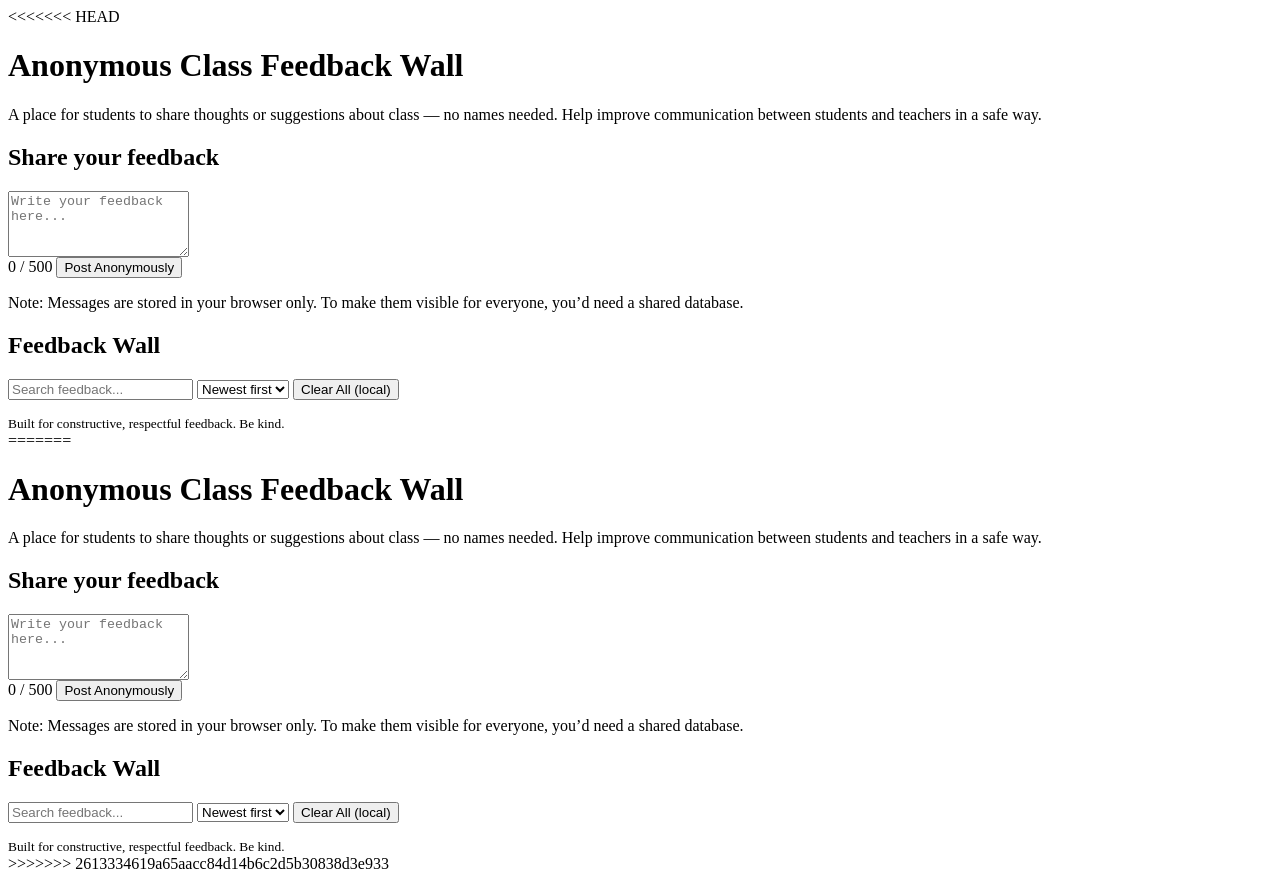
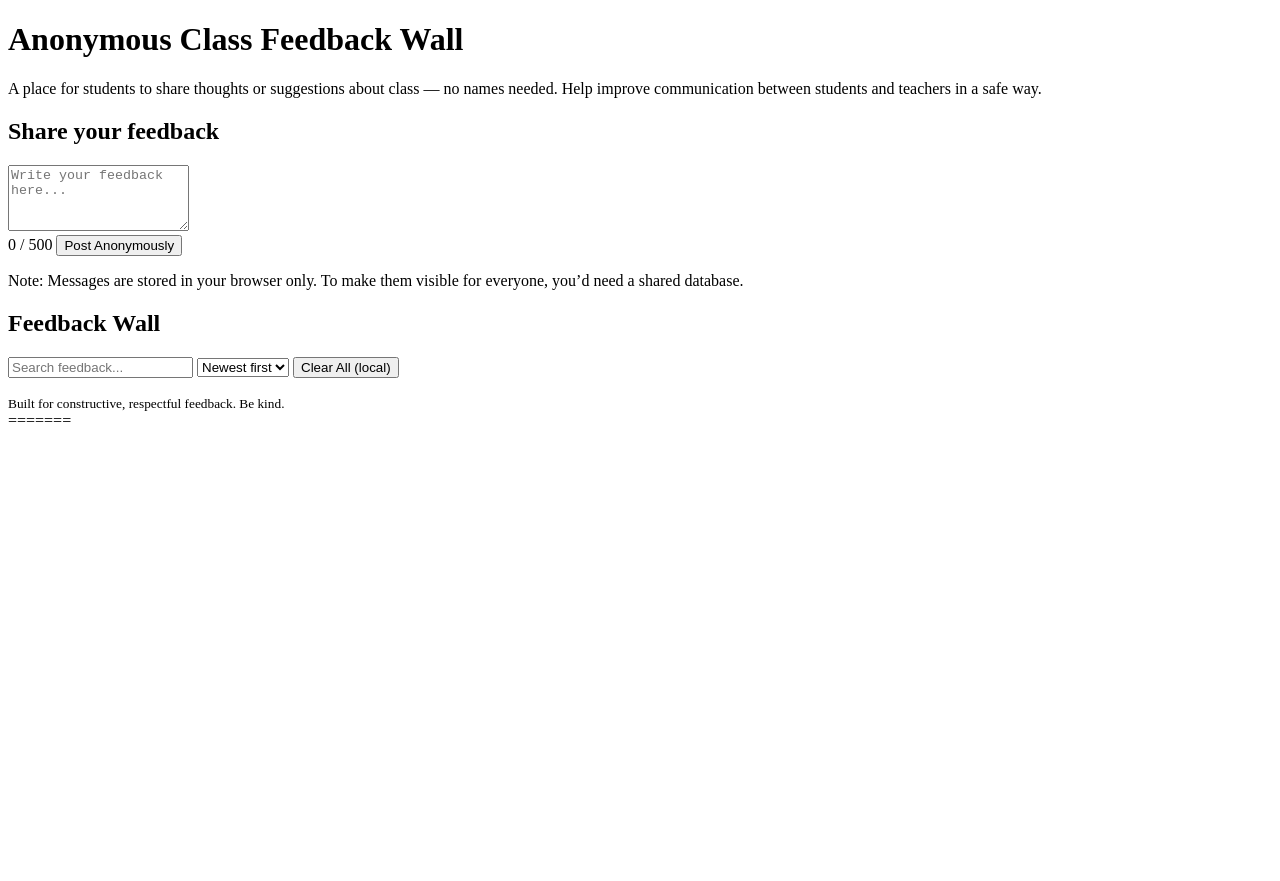
Before and after one commit to van-netizen1/FeedbackWall2, a plain HTML site: page index.html in a window 1280 px wide. After the commit the page ends 800 px from the top, so only its background shows below. Drawn offline with Linux system fonts and the light colour scheme.

Commit message:
Remove some code

```diff
--- a/index.html
+++ b/index.html
@@ -1,4 +1,4 @@
-<<<<<<< HEAD
+
 <!DOCTYPE html>
 <html lang="en">
 <head>
@@ -64,68 +64,3 @@
 </body>
 </html>
 =======
-<!DOCTYPE html>
-<html lang="en">
-<head>
-  <meta charset="UTF-8" />
-  <meta name="viewport" content="width=device-width, initial-scale=1.0"/>
-  <title>Anonymous Class Feedback Wall</title>
-  <link rel="stylesheet" href="styles.css"/>
-</head>
-<body>
-  <header class="container">
-    <h1>Anonymous Class Feedback Wall</h1>
-    <p class="tagline">
-      A place for students to share thoughts or suggestions about class — no names needed.
-      Help improve communication between students and teachers in a safe way.
-    </p>
-  </header>
-
-  <main class="container">
-    <section class="card" aria-labelledby="share-title">
-      <h2 id="share-title">Share your feedback</h2>
-      <form id="feedback-form">
-        <textarea id="message" name="message" rows="4" maxlength="500" placeholder="Write your feedback here..." required></textarea>
-        <div class="form-row">
-          <span id="char-count">0 / 500</span>
-          <button type="submit" class="btn">Post Anonymously</button>
-        </div>
-      </form>
-      <p class="hint">Note: Messages are stored in your browser only. To make them visible for everyone, you’d need a shared database.</p>
-    </section>
-
-    <section class="card" aria-labelledby="wall-title">
-      <h2 id="wall-title">Feedback Wall</h2>
-      <div id="filters" class="filters">
-        <input id="search" type="search" placeholder="Search feedback..."/>
-        <select id="sort">
-          <option value="newest">Newest first</option>
-          <option value="oldest">Oldest first</option>
-        </select>
-        <button id="clear-all" class="btn btn-ghost" type="button">Clear All (local)</button>
-      </div>
-      <ul id="wall" class="wall" aria-live="polite"></ul>
-      <template id="item-template">
-        <li class="item">
-          <div class="item-top">
-            <span class="badge">Anonymous</span>
-            <time class="time"></time>
-          </div>
-          <p class="text"></p>
-          <div class="item-actions">
-            <button class="like btn-ghost" type="button" aria-label="Like">❤️ <span class="like-count">0</span></button>
-            <button class="delete btn-ghost" type="button" aria-label="Delete">Delete</button>
-          </div>
-        </li>
-      </template>
-    </section>
-  </main>
-
-  <footer class="container footer">
-    <small>Built for constructive, respectful feedback. Be kind.</small>
-  </footer>
-
-  <script src="script.js" defer></script>
-</body>
-</html>
->>>>>>> 2613334619a65aacc84d14b6c2d5b30838d3e933
```
